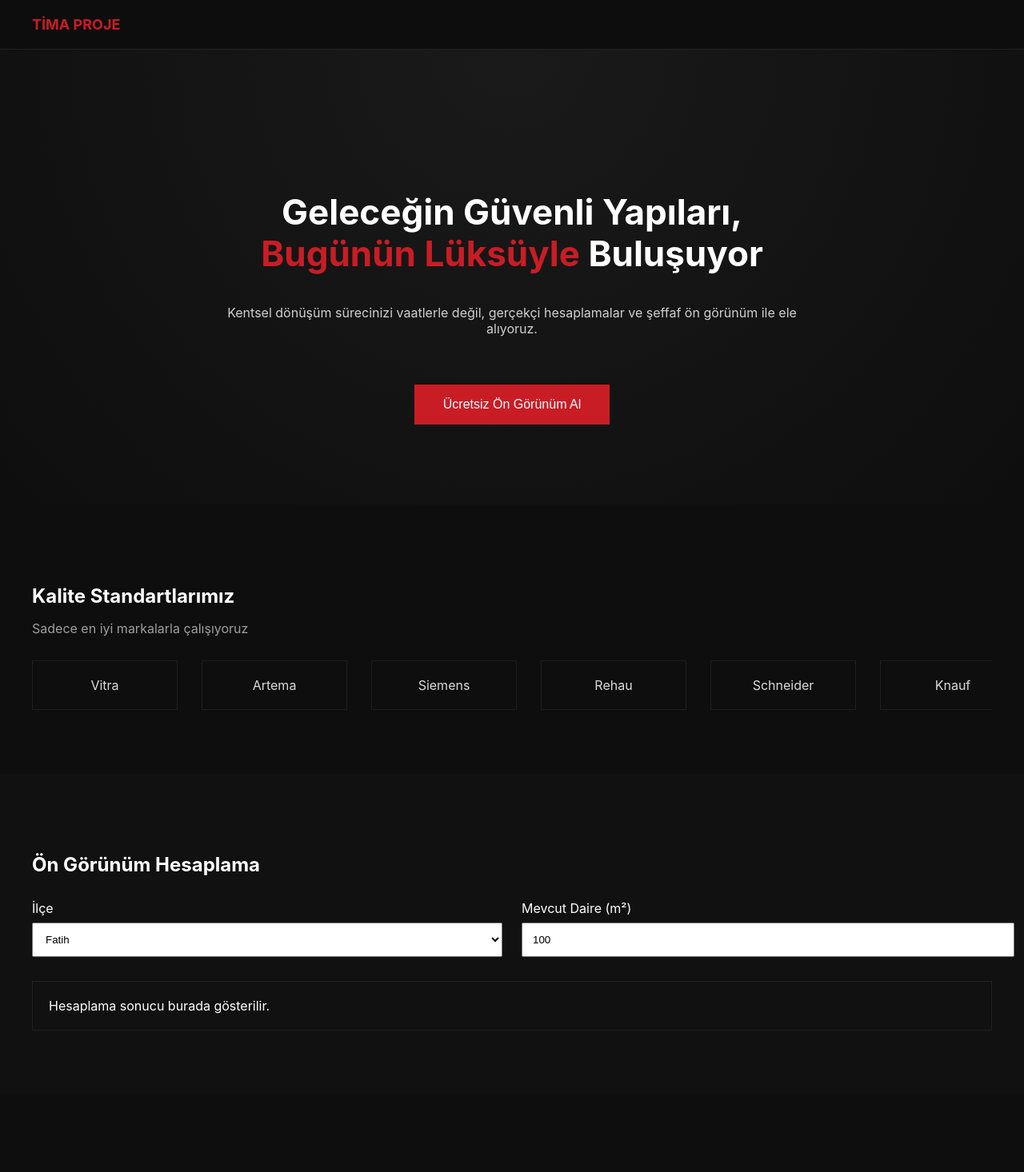
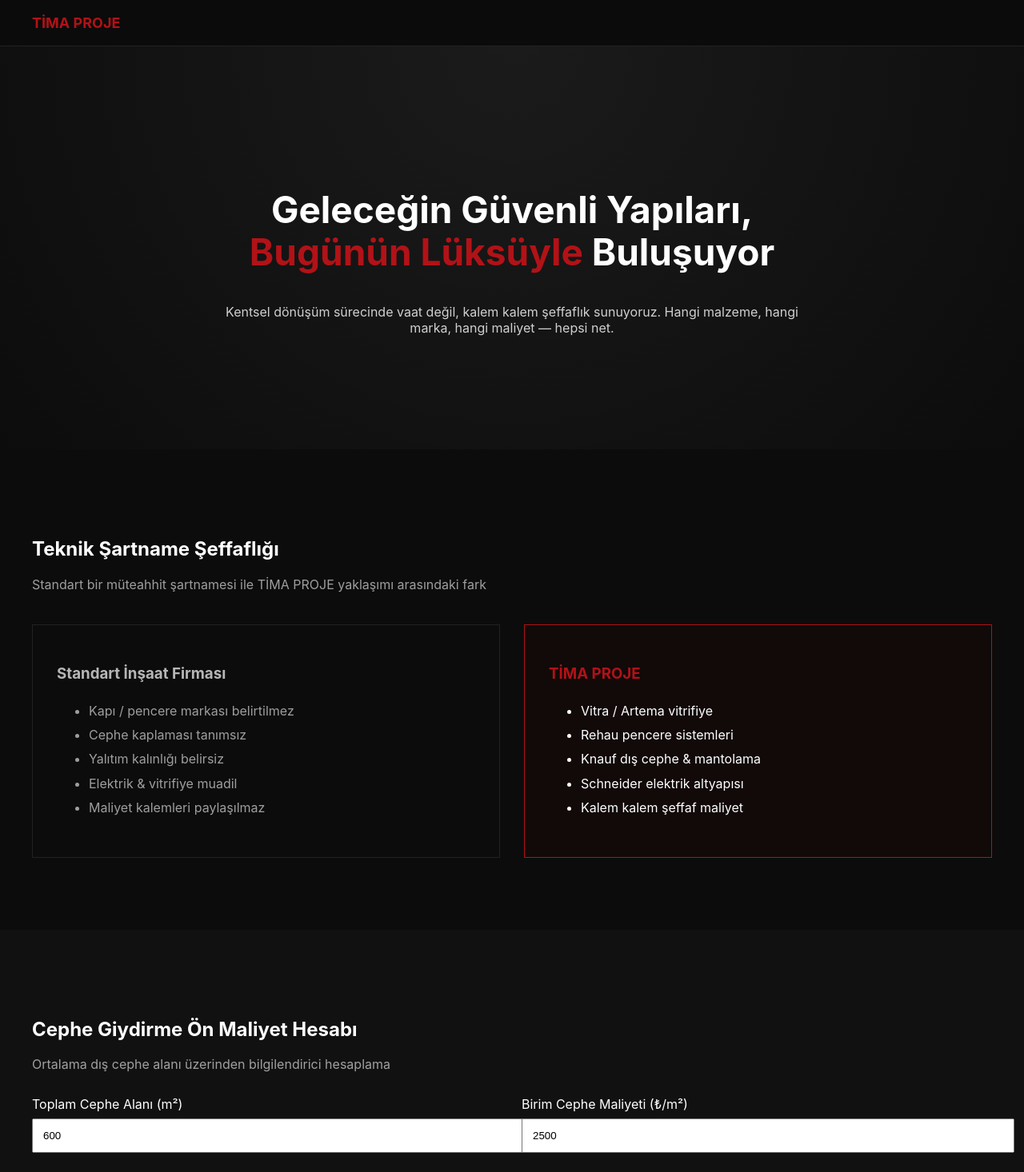
Before and after one commit to yzcdiscephe/Sanal, a Next.js app: page / in a window 1280 px wide. Shown: the top 1466 px of the page at 80% size. Built offline with nearby package versions, Linux system fonts and the light colour scheme.

Commit message:
Update page.js

```diff
--- a/app/page.js
+++ b/app/page.js
@@ -1,113 +1,119 @@
 export default function Home() {
   return (
-    <main style={{ background: "#0e0e0e", color: "#fff", minHeight: "100vh" }}>
+    <main style={{ background: "#0c0c0c", color: "#fff", minHeight: "100vh" }}>
 
       {/* HEADER */}
       <header style={{
         position: "sticky",
         top: 0,
-        background: "rgba(14,14,14,0.95)",
-        padding: "20px 40px",
+        background: "rgba(12,12,12,0.95)",
+        padding: "18px 40px",
         borderBottom: "1px solid #222",
         zIndex: 10
       }}>
-        <strong style={{ color: "#c81d25", fontSize: 18 }}>
+        <strong style={{ color: "#b11217", fontSize: 18 }}>
           TİMA PROJE
         </strong>
       </header>
 
       {/* HERO */}
       <section style={{
-        padding: "140px 40px 100px",
+        padding: "140px 40px 110px",
         textAlign: "center",
-        background: "radial-gradient(circle at top, #1a1a1a, #0e0e0e)"
+        background: "radial-gradient(circle at top, #1b1b1b, #0c0c0c)"
       }}>
-        <h1 style={{ fontSize: 44, lineHeight: 1.2 }}>
+        <h1 style={{ fontSize: 46, lineHeight: 1.15 }}>
           Geleceğin Güvenli Yapıları,<br />
-          <span style={{ color: "#c81d25" }}>Bugünün Lüksüyle</span> Buluşuyor
+          <span style={{ color: "#b11217" }}>Bugünün Lüksüyle</span> Buluşuyor
         </h1>
 
-        <p style={{ maxWidth: 720, margin: "30px auto", opacity: 0.8 }}>
-          Kentsel dönüşüm sürecinizi vaatlerle değil, gerçekçi hesaplamalar
-          ve şeffaf ön görünüm ile ele alıyoruz.
+        <p style={{ maxWidth: 760, margin: "32px auto", opacity: 0.8 }}>
+          Kentsel dönüşüm sürecinde vaat değil, kalem kalem şeffaflık sunuyoruz.
+          Hangi malzeme, hangi marka, hangi maliyet — hepsi net.
         </p>
-
-        <button style={{
-          marginTop: 30,
-          padding: "16px 36px",
-          background: "#c81d25",
-          border: "none",
-          color: "#fff",
-          fontSize: 16,
-          cursor: "pointer"
-        }}>
-          Ücretsiz Ön Görünüm Al
-        </button>
       </section>
 
-      {/* MARKALAR */}
-      <section style={{ padding: "80px 40px" }}>
-        <h2 style={{ marginBottom: 10 }}>Kalite Standartlarımız</h2>
+      {/* MARKA & ŞARTNAME KARŞILAŞTIRMA */}
+      <section style={{ padding: "90px 40px" }}>
+        <h2>Teknik Şartname Şeffaflığı</h2>
         <p style={{ opacity: 0.6 }}>
-          Sadece en iyi markalarla çalışıyoruz
+          Standart bir müteahhit şartnamesi ile TİMA PROJE yaklaşımı arasındaki fark
         </p>
 
         <div style={{
-          display: "flex",
+          display: "grid",
+          gridTemplateColumns: "1fr 1fr",
           gap: 30,
-          marginTop: 30,
-          overflowX: "auto"
+          marginTop: 40
         }}>
-          {["Vitra","Artema","Siemens","Rehau","Schneider","Knauf"].map(marka => (
-            <div key={marka} style={{
-              minWidth: 140,
-              padding: 20,
-              border: "1px solid #222",
-              textAlign: "center",
-              opacity: 0.85
-            }}>
-              {marka}
-            </div>
-          ))}
+          {/* DİĞER FİRMA */}
+          <div style={{ border: "1px solid #222", padding: 30 }}>
+            <h3 style={{ opacity: 0.7 }}>Standart İnşaat Firması</h3>
+            <ul style={{ marginTop: 20, lineHeight: 1.9, opacity: 0.6 }}>
+              <li>Kapı / pencere markası belirtilmez</li>
+              <li>Cephe kaplaması tanımsız</li>
+              <li>Yalıtım kalınlığı belirsiz</li>
+              <li>Elektrik & vitrifiye muadil</li>
+              <li>Maliyet kalemleri paylaşılmaz</li>
+            </ul>
+          </div>
+
+          {/* TİMA PROJE */}
+          <div style={{
+            border: "1px solid #b11217",
+            padding: 30,
+            background: "#120909"
+          }}>
+            <h3 style={{ color: "#b11217" }}>TİMA PROJE</h3>
+            <ul style={{ marginTop: 20, lineHeight: 1.9 }}>
+              <li>Vitra / Artema vitrifiye</li>
+              <li>Rehau pencere sistemleri</li>
+              <li>Knauf dış cephe & mantolama</li>
+              <li>Schneider elektrik altyapısı</li>
+              <li>Kalem kalem şeffaf maliyet</li>
+            </ul>
+          </div>
         </div>
       </section>
 
-      {/* HESAPLAMA */}
+      {/* CEPHE GİYDİRME MALİYET */}
       <section style={{
-        padding: "80px 40px",
+        padding: "90px 40px",
         background: "#111"
       }}>
-        <h2>Ön Görünüm Hesaplama</h2>
+        <h2>Cephe Giydirme Ön Maliyet Hesabı</h2>
+        <p style={{ opacity: 0.6 }}>
+          Ortalama dış cephe alanı üzerinden bilgilendirici hesaplama
+        </p>
 
         <div style={{
           display: "grid",
-          gridTemplateColumns: "repeat(auto-fit, minmax(220px,1fr))",
+          gridTemplateColumns: "repeat(auto-fit, minmax(240px,1fr))",
           gap: 24,
           marginTop: 30
         }}>
           <div>
-            <label>İlçe</label>
-            <select id="ilce" style={{ width: "100%", padding: 12, marginTop: 8 }}>
-              <option value="2.5">Fatih</option>
-              <option value="2.2">Bahçelievler</option>
-              <option value="2.0">Güngören</option>
-              <option value="2.3">Bakırköy</option>
-              <option value="2.1">Bağcılar</option>
-            </select>
+            <label>Toplam Cephe Alanı (m²)</label>
+            <input
+              id="cephe"
+              type="number"
+              defaultValue="600"
+              style={{ width: "100%", padding: 12, marginTop: 8 }}
+            />
           </div>
 
           <div>
-            <label>Mevcut Daire (m²)</label>
+            <label>Birim Cephe Maliyeti (₺/m²)</label>
             <input
-              id="m2"
+              id="birim"
               type="number"
-              defaultValue="100"
+              defaultValue="2500"
               style={{ width: "100%", padding: 12, marginTop: 8 }}
             />
           </div>
         </div>
 
-        <div id="sonuc" style={{
+        <div id="cepheSonuc" style={{
           marginTop: 30,
           padding: 20,
           border: "1px solid #222"
@@ -117,13 +123,13 @@ export default function Home() {
       </section>
 
       {/* 3D */}
-      <section style={{ padding: "80px 40px" }}>
-        <h2>3D Bina Ön İzleme</h2>
+      <section style={{ padding: "90px 40px" }}>
+        <h2>3D Bina Dış Cephe Ön İzleme</h2>
         <div style={{
-          marginTop: 20,
-          height: 320,
+          height: 340,
           background: "#0a0a0a",
           border: "1px solid #222",
+          marginTop: 20,
           display: "flex",
           alignItems: "center",
           justifyContent: "center",
@@ -133,11 +139,9 @@ export default function Home() {
         </div>
       </section>
 
-      {/* FOOTER */}
       <footer style={{
         padding: 40,
         textAlign: "center",
-        fontSize: 14,
         opacity: 0.5,
         borderTop: "1px solid #222"
       }}>
@@ -147,22 +151,20 @@ export default function Home() {
       {/* JS */}
       <script dangerouslySetInnerHTML={{
         __html: `
-          const ilce = document.getElementById("ilce");
-          const m2 = document.getElementById("m2");
-          const sonuc = document.getElementById("sonuc");
+          const cephe = document.getElementById("cephe");
+          const birim = document.getElementById("birim");
+          const sonuc = document.getElementById("cepheSonuc");
 
           function hesapla() {
-            const emsal = Number(ilce.value);
-            const alan = Number(m2.value);
-            const yeniAlan = Math.round(alan * emsal * 0.4);
-
+            const toplam = Number(cephe.value) * Number(birim.value);
             sonuc.innerHTML =
-              "Tahmini yeni daire alanı: <strong>" + yeniAlan +
-              " m²</strong><br>Destekler ilçe bazlı değerlendirilir.";
+              "Tahmini cephe giydirme maliyeti: <strong>" +
+              toplam.toLocaleString("tr-TR") +
+              " ₺</strong>";
           }
 
-          ilce.onchange = hesapla;
-          m2.oninput = hesapla;
+          cephe.oninput = hesapla;
+          birim.oninput = hesapla;
           hesapla();
         `
       }} />
```
